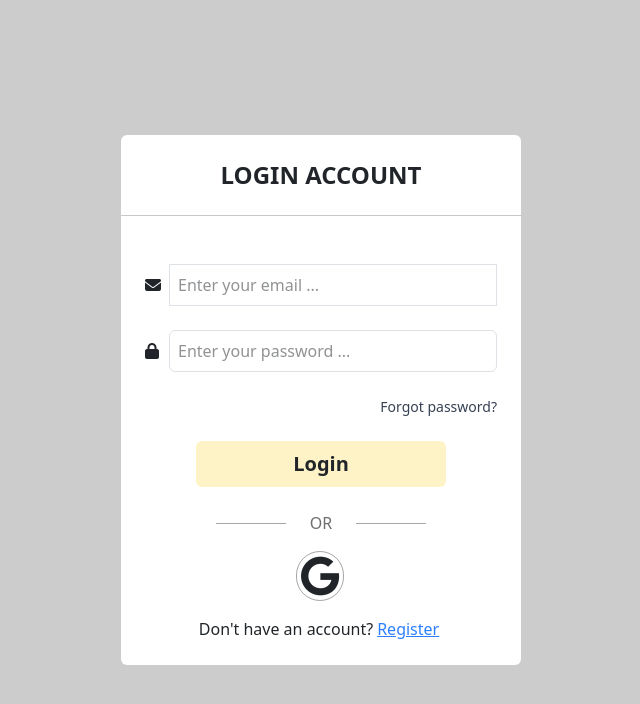
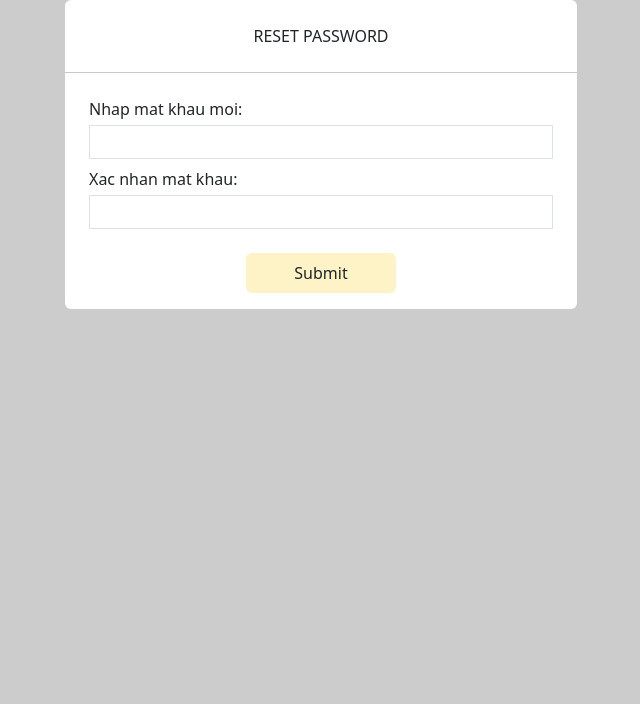
Before and after one commit to luciusvie2712/social-media-konect-fe, a React (Vite) app: page /api/reset-password/1 in a window 1280 px wide. Before the commit this address led to /auth. Shown: the top 704 px of the page, without its empty margins (319-959 px from the left). Built offline with nearby package versions, Linux system fonts and the light colour scheme; no server answers.

Commit message:
reset pass

```diff
--- a/src/routes/AppRoute.jsx
+++ b/src/routes/AppRoute.jsx
@@ -19,7 +19,7 @@ const AppRoute = () => {
       <Route element={<AuthLayout />}>
         <Route path="/auth" element={<AuthPage />} />
         <Route path="/forgot-password" element={<ForgotPage />} />
-        <Route path="/reset-password" element={<ResetPassword />} />
+        <Route path="/api/reset-password/:token" element={<ResetPassword />} />
         <Route path="/auth/google/callback" element={<GoogleCallback />} />
       </Route>
 
--- a/src/views/auth/ForgotPage.jsx
+++ b/src/views/auth/ForgotPage.jsx
@@ -1,40 +1,49 @@
-import { useState } from "react"
-import { forgotPasswordAPI } from "../../utils/api.customize"
-import { toast } from "react-toastify"
+import { useState } from "react";
+import { forgotPasswordAPI } from "../../utils/api.customize";
+import { toast } from "react-toastify";
 
 const ForgotPage = () => {
-    const [ email, setEmail ] = useState("")
+  const [email, setEmail] = useState("");
 
   const handleSubmit = async (e) => {
-        e.preventDefault()
+    e.preventDefault();
     try {
-            console.log(email)
-            const res = await forgotPasswordAPI(email)
+      console.log(email);
+      const res = await forgotPasswordAPI(email);
       if (res.Ec === 0) {
-                toast.success(res?.Mes)
+        toast.success(res?.Mes);
+        setEmail("");
       } else {
-                toast.warning(res?.Mes)
+        toast.warning(res?.Mes);
       }
     } catch (error) {
-            toast.error("Something went wrong!")
+      toast.error("Something went wrong!");
     }
-    }
+  };
 
   return (
     <div className="flex items-start justify-center w-screen h-screen bg-[#cccccc]">
-            <form onSubmit={handleSubmit} className="w-[max(40vw,400px)] bg-white rounded">
+      <form
+        onSubmit={handleSubmit}
+        className="w-[max(40vw,400px)] bg-white rounded"
+      >
         <div className="flex items-center justify-center pt-4 pb-2">
           FORGOT PASSWORD
         </div>
         <hr />
         <div className="flex flex-col gap-1 mt-4 px-4 mb-3">
           <div>
-                        <p>Vui long nhap email xac thuc tai khoan cua ban, vui long nhap chinh xac ....</p>
+            <p>
+              Vui long nhap email xac thuc tai khoan cua ban, vui long nhap
+              chinh xac ....
+            </p>
           </div>
           <input
             onChange={(e) => setEmail(e.target.value)}
             value={email}
-                        type="email" name="email" placeholder="Enter email ..."
+            type="email"
+            name="email"
+            placeholder="Enter email ..."
             className="w-full border border-gray-400 py-1 px-2 focus:outline-hidden"
           />
         </div>
@@ -45,7 +54,7 @@ const ForgotPage = () => {
         </div>
       </form>
     </div>
-    )
-}
+  );
+};
 
-export default ForgotPage
+export default ForgotPage;
--- a/src/views/auth/ResetPassword.jsx
+++ b/src/views/auth/ResetPassword.jsx
@@ -1,37 +1,83 @@
-
+import axios from "../../utils/axios.customize";
+import { useState } from "react";
+import { useNavigate, useParams } from "react-router-dom";
+import { toast } from "react-toastify";
 
 const ResetPassword = () => {
+  const { token } = useParams();
+  const [newPass, setNewPass] = useState("");
+  const [confirmPassword, setConfirmPass] = useState("");
+  const navigate = useNavigate();
+  const handleResetPass = async (e) => {
+    console.log("eqweqweqw");
+    e.preventDefault();
+    if (!comparePassword()) {
+      toast.error("mat khau nhap lai khong chinh xac");
+      return;
+    }
+    try {
+      const data = await axios.post(`/api/reset-password/${token}`, {
+        newPass,
+      });
+      if (data?.Ec === 0) {
+        toast.success(data.Mes);
+        navigate("/auth");
+        setNewPass("");
+        setConfirmPass("");
+      } else {
+        toast.error(data?.Mes);
+      }
+    } catch (e) {
+      console.log(e);
+    }
+  };
+  const comparePassword = () => {
+    if (!newPass || !confirmPassword) return false;
+    return newPass === confirmPassword;
+  };
   return (
     <div className="flex items-start justify-center w-screen h-screen bg-[#cccccc]">
-            <form className="w-[max(40vw,400px)] bg-white rounded">
+      <form
+        className="w-[max(40vw,400px)] bg-white rounded"
+        onSubmit={handleResetPass}
+      >
         <div className="flex items-center justify-center pt-4 pb-2">
           RESET PASSWORD
         </div>
         <hr />
         <div className="flex flex-col gap-2 mt-4 mb-4">
           <div className="flex flex-col gap-1 px-4">
-                        <label htmlFor="newPass">Nhap mat khau moi: </label>
+            <label>Nhap mat khau moi: </label>
             <input
-                            type="newPass"
+              type="password"
               className="w-full border border-gray-400 py-1 px-2 focus:outline-hidden"
+              value={newPass}
+              onChange={(e) => setNewPass(e.target.value)}
+              required
             />
           </div>
           <div className="flex flex-col gap-1 px-4">
-                        <label htmlFor="newPass">Xac nhan mat khau: </label>
+            <label>Xac nhan mat khau: </label>
             <input
-                            type="newPass"
+              type="password"
               className="w-full border border-gray-400 py-1 px-2 focus:outline-hidden"
+              value={confirmPassword}
+              onChange={(e) => setConfirmPass(e.target.value)}
+              required
             />
           </div>
         </div>
         <div className="w-full flex justify-center mb-3">
-                    <button className="w-[150px] py-2 bg-amber-100 rounded font-medium text-[20px]">
+          <button
+            className="w-[150px] py-2 bg-amber-100 rounded font-medium text-[20px]"
+            type="submit"
+          >
             Submit
           </button>
         </div>
       </form>
     </div>
-    )
-}
+  );
+};
 
-export default ResetPassword
+export default ResetPassword;
```
Lines whose indentation alone changed are shown as unchanged.
